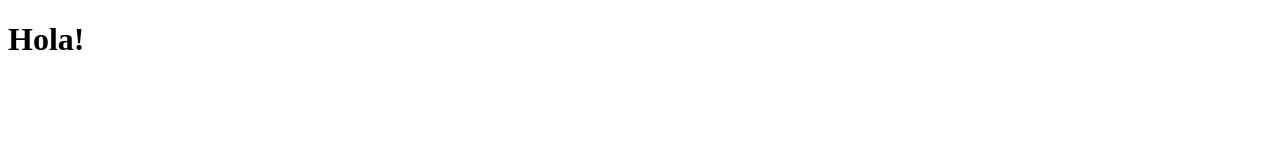
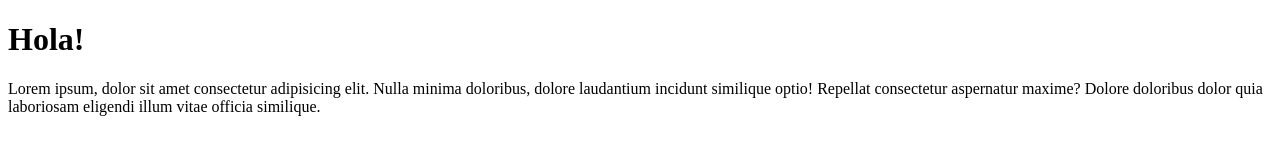
Before and after one commit to Diana1394/ejemplo-responsive, a plain HTML site: page index.html in a window 1280 px wide. Drawn offline with Linux system fonts and the light colour scheme.

Commit message:
Actualización index.html
Se agrega un Lorem ipsun

```diff
--- a/index.html
+++ b/index.html
@@ -10,6 +10,7 @@
 
 <body>
     <h1>Hola!</h1>
+    <p>Lorem ipsum, dolor sit amet consectetur adipisicing elit. Nulla minima doloribus, dolore laudantium incidunt similique optio! Repellat consectetur aspernatur maxime? Dolore doloribus dolor quia laboriosam eligendi illum vitae officia similique.</p>
 </body>
 
 </html>
```
